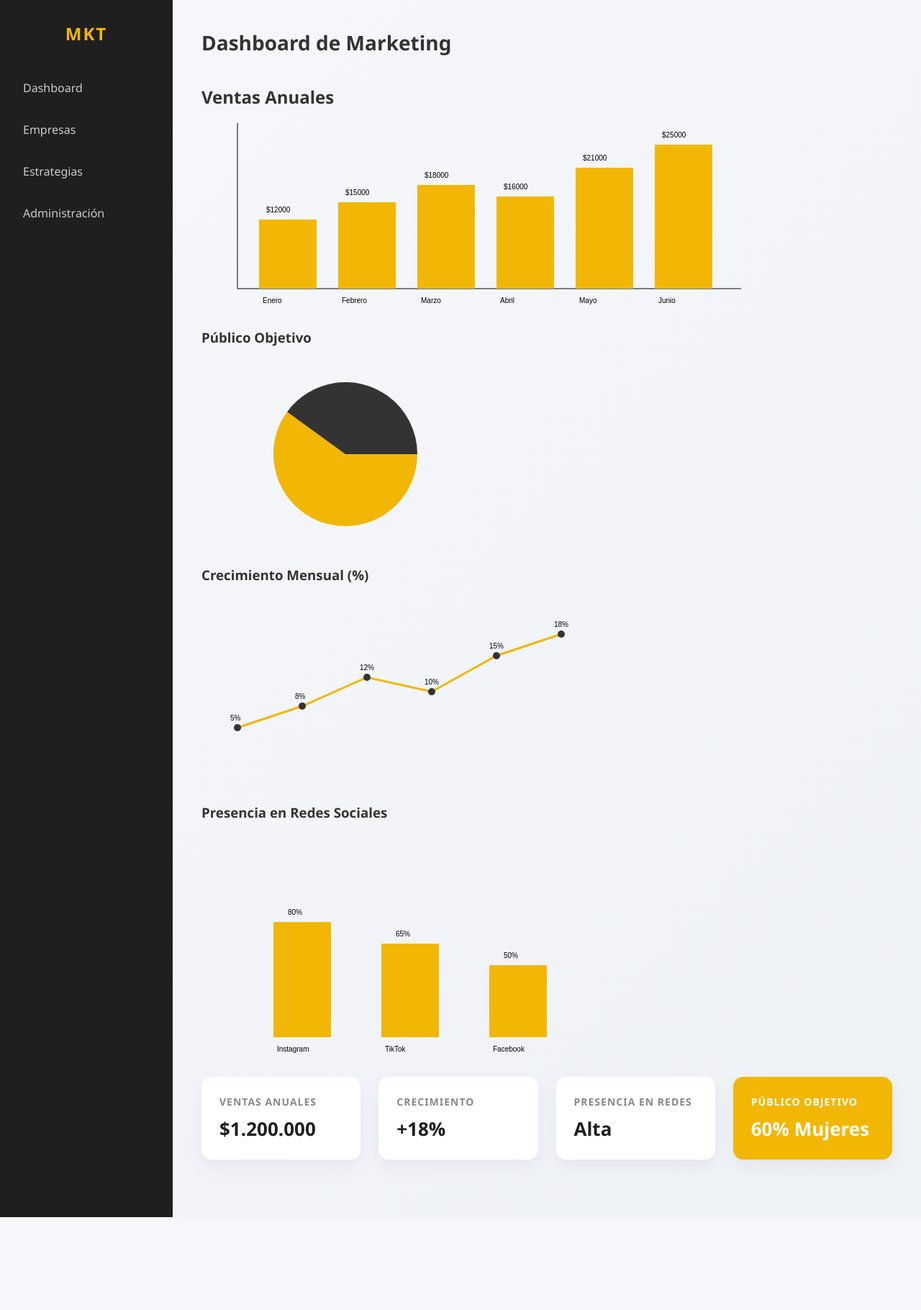
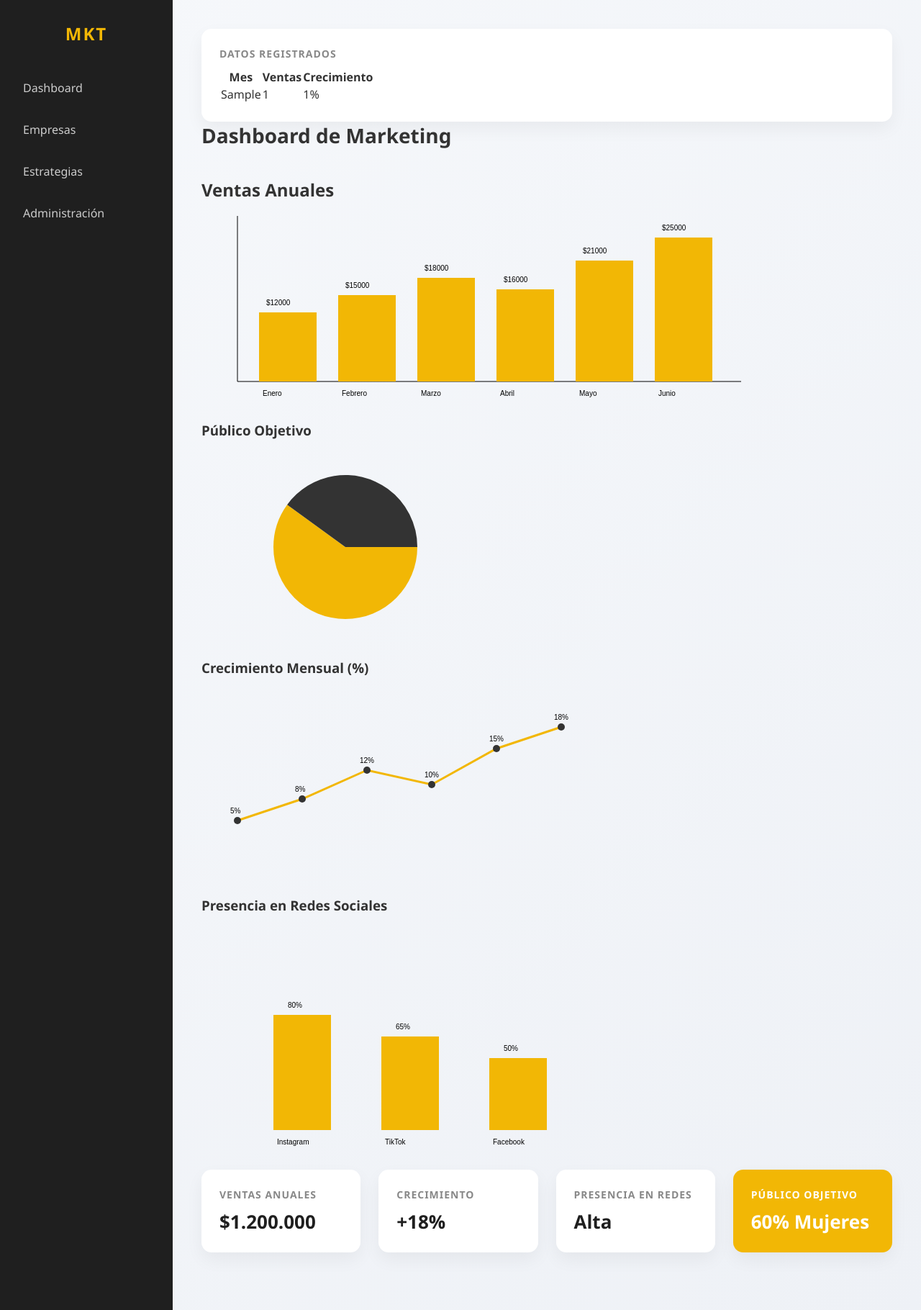
Before and after one commit to reycer22/Dashboard-Project, a Flask app: page / in a window 1280 px wide. Shown: the whole page at 72% size. Before the commit the page ends 1691 px from the top, so only its background shows below. Run offline with Flask 3, Linux system fonts and the light colour scheme; tables that the repository leaves empty hold one stand-in row (values such as "Sample post").

Commit message:
Base de Datos

```diff
--- a/app.py
+++ b/app.py
@@ -1,14 +1,77 @@
-from flask import Flask, render_template
+import os
+from flask import Flask, render_template, request, redirect
+import sqlite3
 
 app = Flask(__name__)
 
+BASE_DIR = os.path.dirname(os.path.abspath(__file__))
+DATABASE = os.path.join(BASE_DIR, "database.db")
+
+def init_db():
+    conn = sqlite3.connect(DATABASE)
+    cursor = conn.cursor()
+
+    cursor.execute("""
+        CREATE TABLE IF NOT EXISTS marketing (
+            id INTEGER PRIMARY KEY AUTOINCREMENT,
+            mes TEXT,
+            ventas INTEGER,
+            crecimiento INTEGER,
+            instagram INTEGER,
+            tiktok INTEGER,
+            facebook INTEGER
+        )
+    """)
+
+    conn.commit()
+    conn.close()
+
+init_db()
+
+# ---------------------------
+# DASHBOARD
+# ---------------------------
 @app.route("/")
 def dashboard():
-    return render_template("dashboard.html")
+    conn = sqlite3.connect(DATABASE)
+    cursor = conn.cursor()
 
-@app.route("/admin")
+    cursor.execute("SELECT * FROM marketing")
+    datos = cursor.fetchall()
+
+    conn.close()
+
+    return render_template("dashboard.html", datos=datos)
+
+
+# ---------------------------
+# ADMIN
+# ---------------------------
+@app.route("/admin", methods=["GET", "POST"])
 def admin():
+    if request.method == "POST":
+        mes = request.form["mes"]
+        ventas = request.form["ventas"]
+        crecimiento = request.form["crecimiento"]
+        instagram = request.form["instagram"]
+        tiktok = request.form["tiktok"]
+        facebook = request.form["facebook"]
+
+        conn = sqlite3.connect(DATABASE)
+        cursor = conn.cursor()
+
+        cursor.execute("""
+            INSERT INTO marketing (mes, ventas, crecimiento, instagram, tiktok, facebook)
+            VALUES (?, ?, ?, ?, ?, ?)
+        """, (mes, ventas, crecimiento, instagram, tiktok, facebook))
+
+        conn.commit()
+        conn.close()
+
+        return redirect("/")
+
     return render_template("admin.html")
+
 
 if __name__ == "__main__":
     app.run(debug=True)
--- a/static/css/style.css
+++ b/static/css/style.css
@@ -132,3 +132,29 @@ body {
   background: #ccc;
   border-radius: 4px;
 }
+
+form {
+  display: flex;
+  flex-direction: column;
+  gap: 15px;
+}
+
+input {
+  padding: 8px;
+  border-radius: 6px;
+  border: 1px solid #ccc;
+}
+
+button {
+  padding: 10px;
+  border: none;
+  background: #F2B705;
+  color: #1f1f1f;
+  font-weight: bold;
+  border-radius: 6px;
+  cursor: pointer;
+}
+
+button:hover {
+  background: #d9a104;
+}
--- a/templates/dashboard.html
+++ b/templates/dashboard.html
@@ -1,6 +1,25 @@
 {% extends "base.html" %}
 
 {% block content %}
+
+<div class="card">
+  <h3>Datos Registrados</h3>
+  <table>
+    <tr>
+      <th>Mes</th>
+      <th>Ventas</th>
+      <th>Crecimiento</th>
+    </tr>
+    {% for fila in datos %}
+    <tr>
+      <td>{{ fila[1] }}</td>
+      <td>{{ fila[2] }}</td>
+      <td>{{ fila[3] }}%</td>
+    </tr>
+    {% endfor %}
+  </table>
+</div>
+
 <h1>Dashboard de Marketing</h1>
 
 <h2 style="margin-top:40px;">Ventas Anuales</h2>
```
Also changed, not shown: templates/admin.html (+33 -0 lines), database.db (added).
